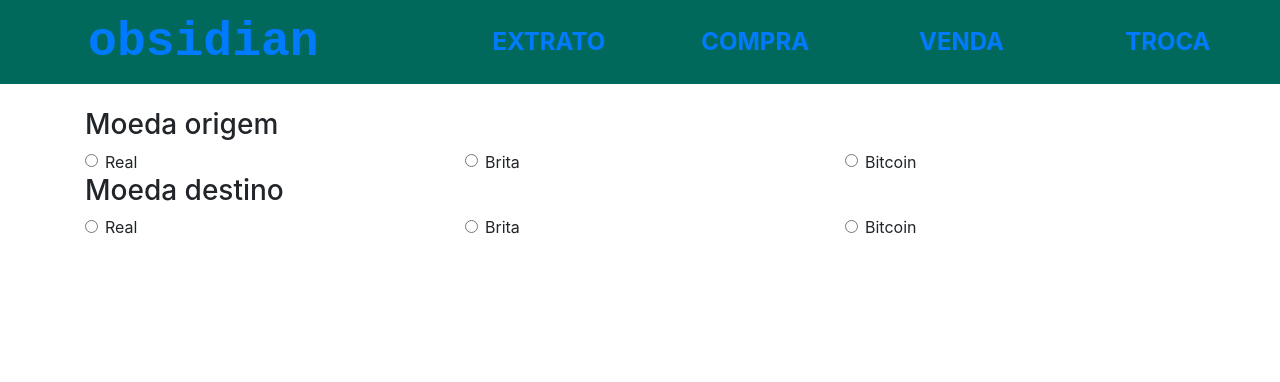
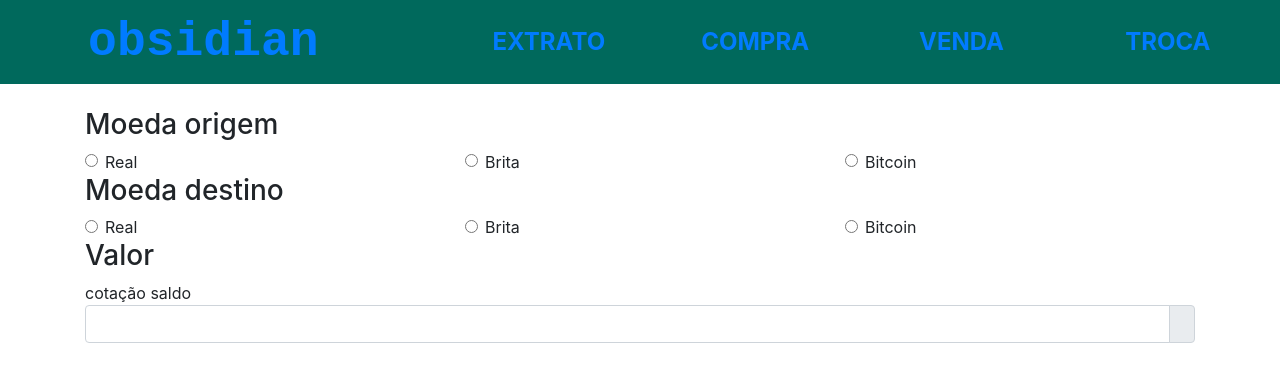
Before and after one commit to marjorinec/obsidian, a React (Create React App) app: page /transaction in a window 1280 px wide. Shown: the top 382 px of the page. Built offline with nearby package versions, Linux system fonts and the light colour scheme.

Commit message:
chore: add input for conversion value

```diff
--- a/src/pages/Transaction.js
+++ b/src/pages/Transaction.js
@@ -1,5 +1,5 @@
 import React from 'react'
-import { Container, Form, Row, Col } from 'react-bootstrap'
+import { Container, Form, Row, Col, InputGroup } from 'react-bootstrap'
 import Currencies from './../Currencies.json'
 
 class Transaction extends React.Component {
@@ -54,6 +54,21 @@ class Transaction extends React.Component {
             <h3>Moeda destino</h3>
             {this.renderCoinSelector('destination', this.state.source)}
           </section>
+          <section className="value">
+            <h3>Valor</h3>
+            cotação
+            saldo
+            <InputGroup>
+              <Form.Control
+                type="number"
+              />
+              <InputGroup.Append>
+                <InputGroup.Text>
+                  {this.state.source}
+                </InputGroup.Text>
+              </InputGroup.Append>
+            </InputGroup>
+          </section>
         </Form>
       </Container>
     )
```
